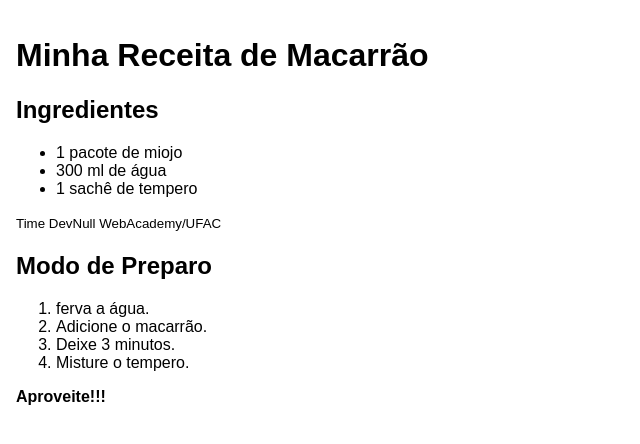
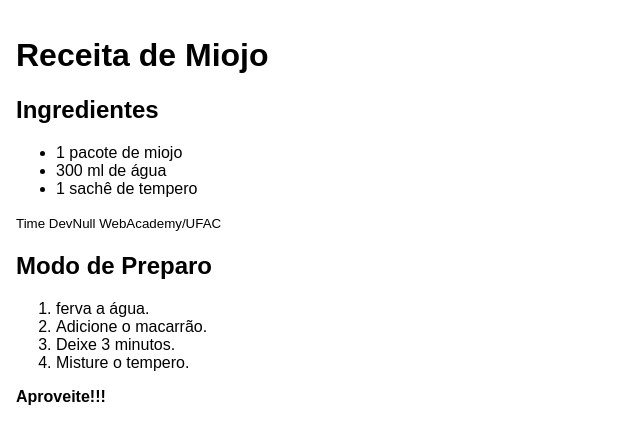
Before and after one commit to GuiFeC/Projeto-Receita, a plain HTML site: page index.html in a window 1280 px wide. Shown: the whole page, without its empty margins (0-640 px from the left). Drawn offline with Linux system fonts and the light colour scheme.

Commit message:
feat: sprint 3 em desenvolvimento

```diff
--- a/index.html
+++ b/index.html
@@ -6,7 +6,7 @@
     <script defer src="script.js"></script>
 </head>
 <body>
-    <h1>Minha Receita de Macarrão</h1>
+    <h1>Receita de Miojo</h1>
     <h2>Ingredientes</h2>
     <ul>
         <li>1 pacote de miojo</li>
```
